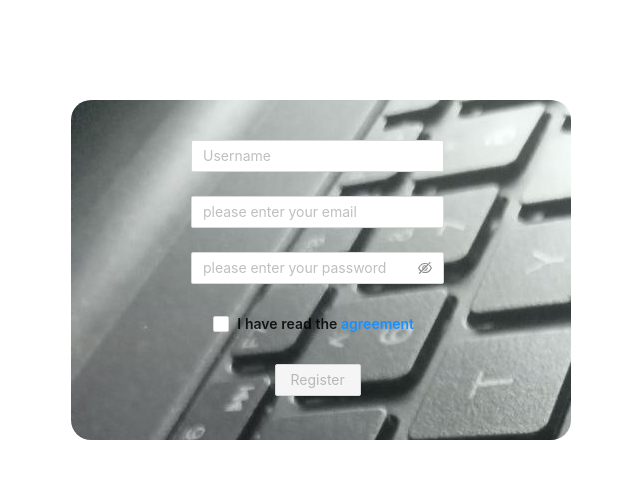
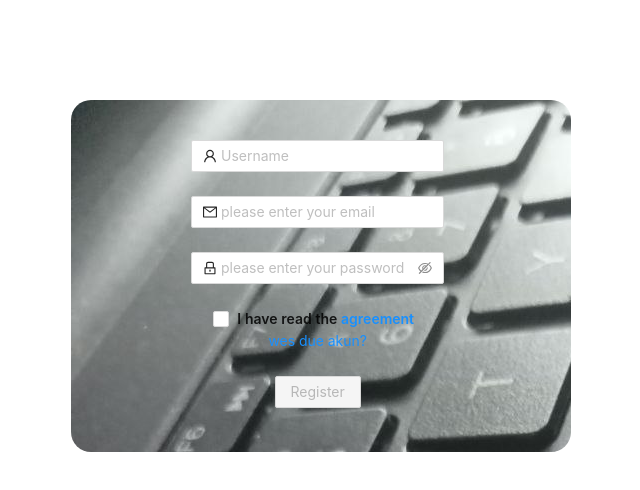
Before and after one commit to IdinGanteng/routing-protected, a React (Create React App) app: page /registration in a window 1280 px wide. Shown: the top 490 px of the page, without its empty margins (319-959 px from the left). Built offline with nearby package versions, Linux system fonts and the light colour scheme.

Commit message:
API with axios

```diff
--- a/src/App.js
+++ b/src/App.js
@@ -1,13 +1,15 @@
 import { BrowserRouter as Router, Navigate, Route, Routes } from 'react-router-dom';
 
 import './App.css';
-import { Dashboard } from './Pages/Dashboard';
+import { Pagelayout } from './Pages/PageLayout';
 import { Login } from './Auth/Login';
 import { Registration } from './Auth/Registration';
 import { PublicRoute } from './Routes/PublicRoute';
 import { ProtectedRoute } from './Routes/ProtectedRoute';
 import { AuthLayout } from './Auth/AuthLayout';
-import Home from './Pages/Home';
+import Home from './Pages/Home'
+import Dashboard from './Pages/Dashboard';
+import About from './Pages/About';
 
 function App() {
   return (
@@ -22,11 +24,14 @@ function App() {
           </Route>
         </Route>
         <Route path='/' element={<ProtectedRoute />} >
-          <Route index path='/dashboard' element={<Dashboard />} />
+          <Route path='/' element={<Pagelayout />}>
+            <Route index path='/dashboard' element={<Dashboard/>}/>
+            <Route path='/home' element={<Home/>}/>
+            <Route path='/about' element={<About/>}/>
+          </Route>
           <Route path='/' element={<Navigate to={'/dashboard'} replace />} />
         </Route>
         <Route path='*' element={<Navigate to={'/'} replace />} />
-        <Route path='/home' element={<Home/>}/>
       </Routes>
     </Router>
     </div>
--- a/src/Auth/Login.jsx
+++ b/src/Auth/Login.jsx
@@ -83,7 +83,8 @@ export const Login = () => {
            disabled={userCredentials.user && userCredentials.password ? false:true}>
             Log in
           </Button>
-          Or <a href="/registration">register now!</a>
+          <br/>
+          <a href="/registration">durong due akun?</a>
         </Form.Item>
       </Form>
     </div>
--- a/src/Auth/Registration.jsx
+++ b/src/Auth/Registration.jsx
@@ -1,4 +1,5 @@
 import { Button, Checkbox, Form, Input } from "antd";
+import {UserOutlined,MailOutlined,LockOutlined} from '@ant-design/icons'
 import React, { useState } from "react";
 import { useNavigate } from "react-router-dom";
 import {userRegistration} from "../service";
@@ -82,7 +83,9 @@ export const Registration = () => {
             },
           ]}
         >
-          <Input placeholder="Username"/>
+          <Input placeholder="Username"
+                 prefix={<UserOutlined className="site-form-item-icon" />}
+                 />
         </Form.Item>
         <Form.Item
           name="email"
@@ -99,7 +102,8 @@ export const Registration = () => {
             },
           ]}
         >
-          <Input placeholder="please enter your email"/>
+          <Input placeholder="please enter your email"
+                 prefix={<MailOutlined className="site-form-item-icon" />}/>
         </Form.Item>
 
         <Form.Item
@@ -114,7 +118,8 @@ export const Registration = () => {
           ]}
           hasFeedback
         >
-          <Input.Password placeholder="please enter your password"/>
+          <Input.Password placeholder="please enter your password"
+                          prefix={<LockOutlined className="site-form-item-icon" />}/>
         </Form.Item>
 
 
@@ -132,8 +137,10 @@ export const Registration = () => {
               {...tailFormItemLayout}
             >
               <Checkbox>
-                I have read the <a href="-">agreement</a>
+                I have read the <a href="/registration">agreement</a>
               </Checkbox>
+              <br/>
+              <a href="/login">wes due akun?</a>
             </Form.Item>
             <Form.Item {...tailFormItemLayout}>
               <Button type="primary" htmlType="submit"
--- /dev/null
+++ b/src/Pages/About.jsx
@@ -0,0 +1,9 @@
+import React from 'react'
+
+const About = () => {
+  return (
+    <h1 style={{fontFamily:'-apple-system, BlinkMacSystemFont', fontSize: 27, marginTop:'50px',marginBottom:'1px', paddingLeft:'40%'}}>tentang Kami</h1>
+  )
+}
+
+export default About
--- a/src/Pages/Dashboard.jsx
+++ b/src/Pages/Dashboard.jsx
@@ -1,16 +1,9 @@
+import React from 'react'
 
-import React from 'react'
-  import Navbar from '../component/Navbar'
-  import Sidebar from '../component/Sidebar'
-
-
-  export const Dashboard = () => {
+const Dashboard = () => {
   return (
     <div>
-        <Navbar/>
         <h1 style={{fontFamily:'-apple-system, BlinkMacSystemFont', fontSize: 27, marginTop:'50px',marginBottom:'1px', paddingLeft:'40%'}}>Selamat Datang Tuan</h1>
-        <Sidebar/>
-
     </div>
   )
 }
--- a/src/Pages/Home.jsx
+++ b/src/Pages/Home.jsx
@@ -1,8 +1,8 @@
 import React from 'react'
 
-const Home = () => {
+ const Home = () => {
   return (
-    <div>this home page</div>
+    <h1 style={{fontFamily:'-apple-system, BlinkMacSystemFont', fontSize: 27, marginTop:'50px',marginBottom:'1px', paddingLeft:'40%'}}>iki omahmu</h1>
   )
 }
 
--- /dev/null
+++ b/src/Pages/PageLayout.jsx
@@ -0,0 +1,19 @@
+
+import React from 'react'
+import { Outlet } from 'react-router-dom'
+import Navbar from '../component/Navbar'
+import Sidebar from '../component/Sidebar'
+
+
+export const Pagelayout = () => {
+  return (
+    <div>
+      <Navbar />
+      <Outlet />
+      <Sidebar />
+    </div>
+
+  )
+}
+
+export default Pagelayout
--- a/src/component/Navbar.jsx
+++ b/src/component/Navbar.jsx
@@ -23,7 +23,8 @@ return (
               onClick={()=>navigate("/home")} defaultSelectedKeys={['mail']}>
       Home
    </Menu.Item>
-   <Menu.Item key="about" icon={<TeamOutlined />} defaultSelectedKeys={['about']}>
+   <Menu.Item key="about" icon={<TeamOutlined />}
+              onClick={()=>navigate('/about')} defaultSelectedKeys={['about']}>
       Tentang Kami
    </Menu.Item>
 
@@ -40,7 +41,6 @@ return (
    </Menu.SubMenu>
 
  </Menu>
-
 </Layout>
 
 );
```
Lines whose indentation alone changed are shown as unchanged.
